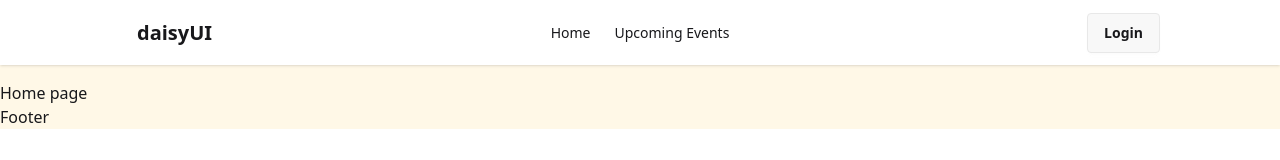
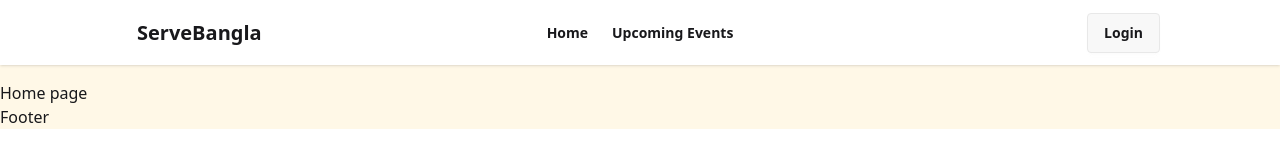
Before and after one commit to Shahriar262/social-development-event-client, a React (Vite) app: page / in a window 1280 px wide. Shown: the top 160 px of the page. Built offline with nearby package versions, Linux system fonts and the light colour scheme.

Commit message:
added Navbar

```diff
--- a/src/Components/Navbar.jsx
+++ b/src/Components/Navbar.jsx
@@ -35,16 +35,16 @@ const Navbar = () => {
             </li>
           </ul>
         </div>
-        <a className="btn btn-ghost text-xl">daisyUI</a>
+        <a className="btn btn-ghost text-xl">ServeBangla</a>
       </div>
       <div className="navbar-center hidden lg:flex">
         <ul className="menu menu-horizontal px-1">
           <li>
-            <a>Home</a>
+            <a className="font-semibold">Home</a>
           </li>
 
           <li>
-            <a>Upcoming Events</a>
+            <a className="font-semibold">Upcoming Events</a>
           </li>
         </ul>
       </div>
```
Also changed, not shown: 1 other file (tests, documents, lock files or other folders).
